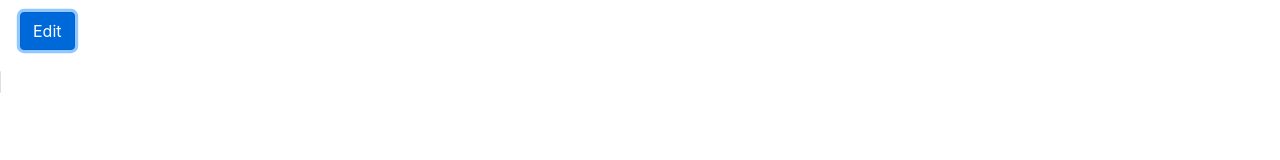
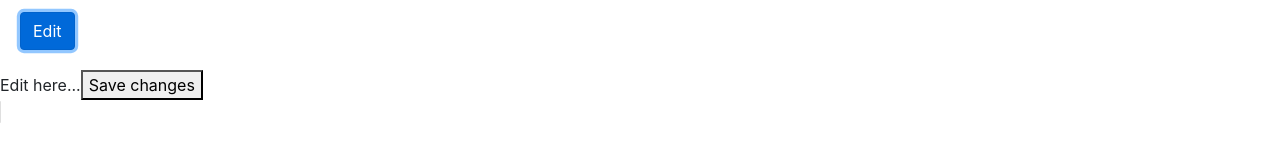
Before and after one commit to JosephPravin/concert-booking, a React (Create React App) app: page / in a window 1280 px wide. Both pictures are taken after a click on the button "Edit". Shown: the part 340-500 px from the top of the page. Built offline with nearby package versions, Linux system fonts and the light colour scheme.

Commit message:
feature(editProfile): plumbing flow

```diff
--- a/src/App.js
+++ b/src/App.js
@@ -17,7 +17,6 @@ class App extends Component {
   };
 
   handleBooking = (concert, count) => {
-    debugger;
     const concerts = [...this.state.concerts];
     let look = concerts[0].concerts.filter((c)=>c.name === concert);
     if(look[0].available-count >=0) {
--- a/src/components/BookTicket.jsx
+++ b/src/components/BookTicket.jsx
@@ -7,7 +7,7 @@ class BookTicket extends Component {
         const {concert, hideBookingPane} = this.props;
         return (
             <div hidden={ hideBookingPane }>
-                <label for="count">Number of tickets</label>
+                <label htmlFor="count">Number of tickets</label>
                 <input type="number" id={concert.id} min="1" max={concert.available}></input><br/>
                 <button onClick={ e => {
                     this.props.bookTickets(concert.name, document.getElementById(concert.id).value);
--- a/src/components/EditProfile.jsx
+++ b/src/components/EditProfile.jsx
@@ -4,12 +4,15 @@ class EditProfile extends Component {
     state = {  }
 
     render() {
-        if(!this.props.show){
-            return null;
-        }
+
+        const showHideModal = this.props.show ? {display: 'block'} : {display: 'none'};
+
         return (
-            <div>
+            <div style={showHideModal}>
                 Edit here...
+                <button onClick={this.props.handleClose}>
+                    Save changes
+                </button>
             </div>
         );
     }
--- a/src/components/Profile.jsx
+++ b/src/components/Profile.jsx
@@ -3,19 +3,30 @@ import EditProfile from './EditProfile';
 
 class Profile extends Component {
 
+    state = { openModal: false };
+
+    showModal = () => {
+        this.setState({openModal: true});
+    }
+
+    hideModal = () => {
+        this.setState({openModal: false});
+    }
+
     render() {
+        const { user } = this.props;
         return (
             <div className="card" style={{"display":"inline"}}>
-            <img src={this.props.user.dp} className="card-img-top" style={{"height":200, "width": 200}}/>
+            <img src={user.dp} className="card-img-top" style={{"height":200, "width": 200}}/>
             <div className="card-body">
-                <h5 className="card-title">{this.props.user.name}</h5>
-                <p className="card-text">{this.props.user.bio}</p>
+                <h5 className="card-title">{user.name}</h5>
+                <p className="card-text">{user.bio}</p>
 
-                <button type="button" className="btn btn-primary">
+                <button type="button" className="btn btn-primary" onClick={this.showModal}>
                     Edit
                 </button>
             </div>
-            <EditProfile/>
+            <EditProfile user={user} show={this.state.openModal} handleClose={this.hideModal}/>
             </div>
          );
     }
```
